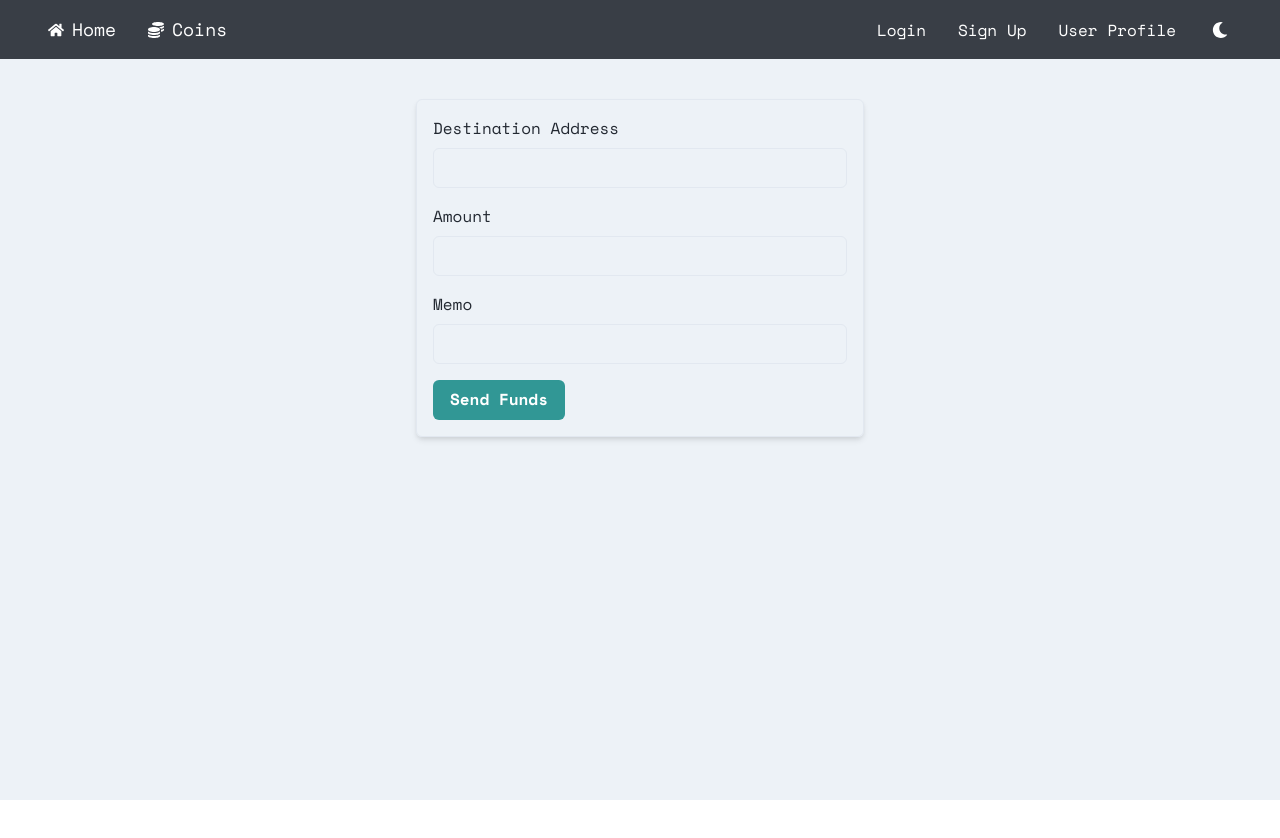
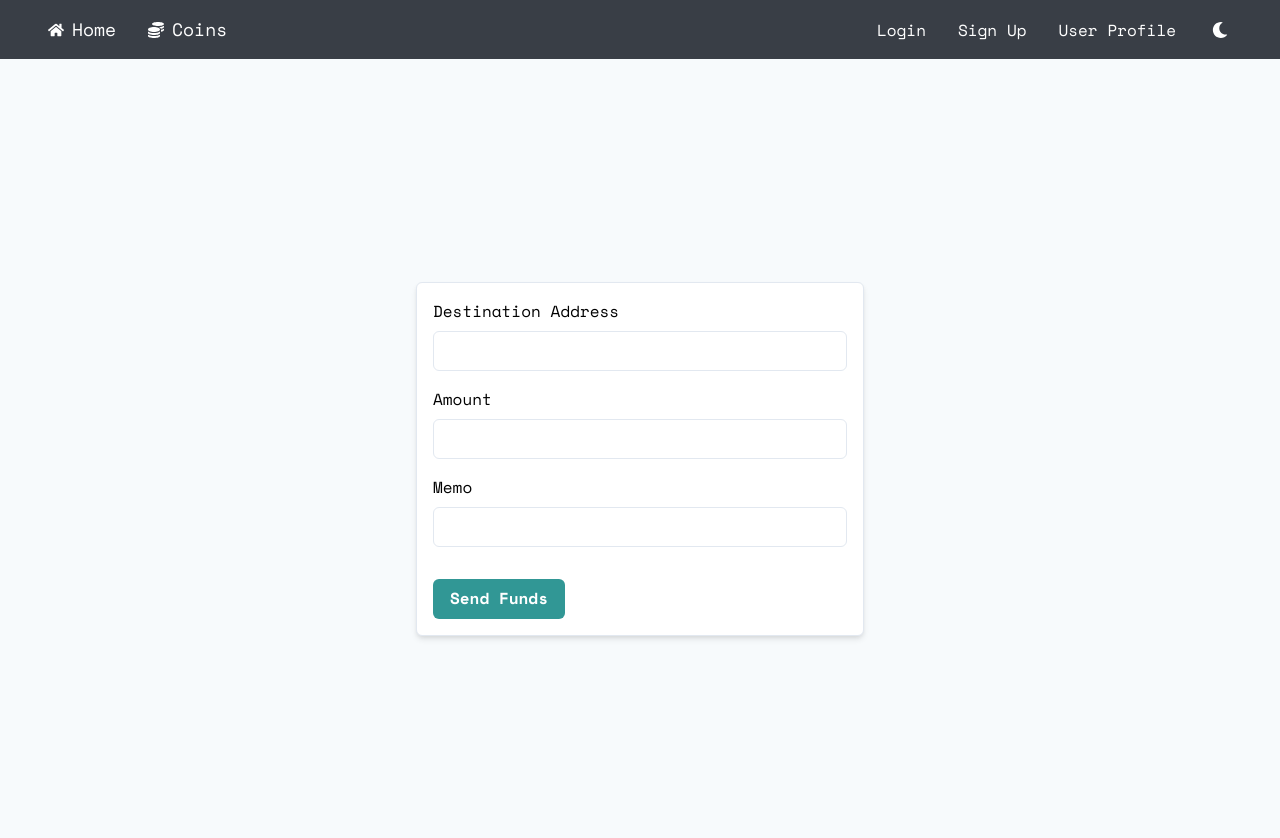
Before and after one commit to FrederickAndersonn/cryptoPulse, a React (Vite) app in the folder frontend/: page /sendfunds in a window 1280 px wide. Shown: the top 838 px of the page. Before the commit the page ends 800 px from the top, so only its background shows below. Built offline with nearby package versions, Linux system fonts and the light colour scheme.

Commit message:
ui changes

```diff
--- a/frontend/src/actions/wallet.ts
+++ b/frontend/src/actions/wallet.ts
@@ -0,0 +1,44 @@
+import axios from 'axios';
+
+interface WalletInfo {
+  balance: string;
+  publicKey: string;
+  address: string;
+}
+
+interface Transaction {
+  id: string;
+  memo: string;
+  fee_charged: string;
+  created_at: string;
+}
+
+export const fetchWalletDetails = async (token: string): Promise<Partial<WalletInfo>> => {
+  const config = {
+    headers: {
+      Authorization: `Bearer ${token}`,
+    },
+  };
+
+  try {
+    const response = await axios.get<Partial<WalletInfo>>('http://localhost:5001/wallet/details', config);
+    return response.data;
+  } catch (error : any) {
+    throw new Error(error.response?.data || error.message);
+  }
+};
+
+export const fetchTransactions = async (token: string): Promise<Transaction[]> => {
+  const config = {
+    headers: {
+      Authorization: `Bearer ${token}`,
+    },
+  };
+
+  try {
+    const response = await axios.get<Transaction[]>('http://localhost:5001/wallet/transactions', config);
+    return response.data;
+  } catch (error : any) {
+    throw new Error(error.response?.data || error.message);
+  }
+};
--- a/frontend/src/components/SendFunds.tsx
+++ b/frontend/src/components/SendFunds.tsx
@@ -1,43 +1,54 @@
-import React, { useState } from 'react';
-import { Box, Button, FormControl, FormLabel, Input, useToast } from '@chakra-ui/react';
-import axios from 'axios';
+import React, { useState } from "react";
+import {
+  Box,
+  Button,
+  FormControl,
+  FormLabel,
+  Input,
+  useToast,
+  useColorMode,
+  Flex,
+} from "@chakra-ui/react";
+import axios from "axios";
 
 const SendFundsForm: React.FC = () => {
-  const [destinationID, setDestinationID] = useState('');
-  const [amount, setAmount] = useState('');
-  const [memo, setMemo] = useState(''); // State for memo string
+  const [destinationID, setDestinationID] = useState("");
+  const [amount, setAmount] = useState("");
+  const [memo, setMemo] = useState("");
   const [loading, setLoading] = useState(false);
   const toast = useToast();
+  const { colorMode } = useColorMode(); // Access colorMode from useColorMode
+  const isDark = colorMode === "dark"; // Check if color mode is dark
 
   const handleSubmit = async (e: React.FormEvent) => {
     e.preventDefault();
     setLoading(true);
 
     try {
-      const token = localStorage.getItem('token'); // Assume the token is stored in localStorage
+      const token = localStorage.getItem("token");
       const response = await axios.post(
-        'http://localhost:5001/wallet/sendfunds',
-        { destinationID, amount, memo }, // Include memo in the data sent to backend
+        "http://localhost:5001/wallet/sendfunds",
+        { destinationID, amount, memo },
         { headers: { Authorization: `Bearer ${token}` } }
       );
 
       toast({
-        title: 'Success',
-        description: 'Funds sent successfully.',
-        status: 'success',
+        title: "Success",
+        description: "Funds sent successfully.",
+        status: "success",
         duration: 5000,
         isClosable: true,
       });
 
       // Clear form fields
-      setDestinationID('');
-      setAmount('');
-      setMemo('');
+      setDestinationID("");
+      setAmount("");
+      setMemo("");
     } catch (error) {
       toast({
-        title: 'Error',
-        description: 'Failed to send funds.',
-        status: 'error',
+        title: "Error",
+        description: "Failed to send funds.",
+        status: "error",
         duration: 5000,
         isClosable: true,
       });
@@ -47,7 +58,22 @@ const SendFundsForm: React.FC = () => {
   };
 
   return (
-    <Box maxW="md" mx="auto" mt={10} p={4} borderWidth={1} borderRadius="md" boxShadow="md">
+    <Flex
+      height="100vh"
+      alignItems="center"
+      bg={isDark ? "gray.900" : "gray.50"}
+    >
+      <Box
+        maxW="md"
+        mx="auto"
+        p={4}
+        borderWidth={1}
+        borderRadius="md"
+        boxShadow="md"
+        bg={isDark ? "gray.700" : "white"}
+        color={isDark ? "white" : "black"}
+        width="40%"
+      >
         <form onSubmit={handleSubmit}>
           <FormControl id="destinationID" mb={4}>
             <FormLabel>Destination Address</FormLabel>
@@ -56,6 +82,9 @@ const SendFundsForm: React.FC = () => {
               value={destinationID}
               onChange={(e) => setDestinationID(e.target.value)}
               isRequired
+              bg={isDark ? "gray.800" : "white"}
+              color={isDark ? "white" : "black"}
+              _placeholder={{ color: isDark ? "gray.400" : "gray.600" }}
             />
           </FormControl>
 
@@ -66,6 +95,9 @@ const SendFundsForm: React.FC = () => {
               value={amount}
               onChange={(e) => setAmount(e.target.value)}
               isRequired
+              bg={isDark ? "gray.800" : "white"}
+              color={isDark ? "white" : "black"}
+              _placeholder={{ color: isDark ? "gray.400" : "gray.600" }}
             />
           </FormControl>
 
@@ -75,6 +107,9 @@ const SendFundsForm: React.FC = () => {
               type="text"
               value={memo}
               onChange={(e) => setMemo(e.target.value)}
+              bg={isDark ? "gray.800" : "white"}
+              color={isDark ? "white" : "black"}
+              _placeholder={{ color: isDark ? "gray.400" : "gray.600" }}
             />
           </FormControl>
 
@@ -83,11 +118,15 @@ const SendFundsForm: React.FC = () => {
             colorScheme="teal"
             isLoading={loading}
             isDisabled={loading}
+            mt={4}
+            bg={isDark ? "teal.600" : undefined} // Optional: Adjust button background for dark mode
+            _hover={{ bg: isDark ? "teal.700" : "teal.500" }} // Optional: Adjust hover background for dark mode
           >
             Send Funds
           </Button>
         </form>
       </Box>
+    </Flex>
   );
 };
 
--- a/frontend/src/components/WalletDetails.tsx
+++ b/frontend/src/components/WalletDetails.tsx
@@ -1,5 +1,6 @@
 import React, { useState, useEffect } from 'react';
 import axios from 'axios';
+import { useNavigate } from 'react-router-dom'; // Import useNavigate for programmatic navigation
 import {
   Flex,
   Box,
@@ -10,7 +11,9 @@ import {
   VStack,
   Divider,
   useColorMode,
+  Button,
 } from '@chakra-ui/react';
+import { fetchWalletDetails, fetchTransactions } from '../actions/wallet'; // Adjust the path as per your project structure
 
 interface Transaction {
   id: string;
@@ -37,60 +40,52 @@ const WalletDetails: React.FC = () => {
   const { colorMode, toggleColorMode } = useColorMode();
   const isDark = colorMode === 'dark';
 
+  const navigate = useNavigate(); // Use useNavigate instead of useHistory
+
   useEffect(() => {
-    const fetchWalletDetails = async () => {
+    const fetchData = async () => {
       try {
-        const token = localStorage.getItem('token'); // Assuming token is stored in localStorage
-        const config = {
-          headers: {
-            Authorization: `Bearer ${token}`,
-          },
-        };
+        const token = localStorage.getItem('token') || ''; // Assuming token is stored in localStorage
+        const walletDetails = await fetchWalletDetails(token);
+        const transactions = await fetchTransactions(token);
 
-        // Fetch wallet details
-        const walletDetailsRes = await axios.get<Partial<WalletInfo>>(
-          'http://localhost:5001/wallet/details',
-          config
-        );
-        setWalletInfo((prevState) => ({
-          ...prevState,
-          balance: walletDetailsRes.data.balance || '', // Ensure balance is not undefined
-          publicKey: walletDetailsRes.data.publicKey || '', // Ensure publicKey is not undefined
-          address: walletDetailsRes.data.address || '', // Ensure address is not undefined
-        }));
-
-        // Fetch transactions associated with the wallet
-        const transactionsRes = await axios.get<Transaction[]>(
-          'http://localhost:5001/wallet/transactions',
-          config
-        );
-        setWalletInfo((prevState) => ({
-          ...prevState,
-          transactions: transactionsRes.data,
-        }));
-      } catch (err : any) {
-        console.error('Error fetching wallet details or transactions:', err.response ? err.response.data : err.message);
+        setWalletInfo({
+          balance: walletDetails.balance || '',
+          publicKey: walletDetails.publicKey || '',
+          address: walletDetails.address || '',
+          transactions,
+        });
+      } catch (error : any) {
+        console.error('Error fetching wallet details or transactions:', error.message);
       }
     };
 
-    fetchWalletDetails();
+    fetchData();
   }, []);
 
+  const handleTransfer = () => {
+    navigate('/sendfunds'); // Redirect to /sendfunds route using navigate
+  };
+
   return (
-    <Flex direction="column" p={4} minHeight="100vh" bg={isDark ? 'gray.900' : 'gray.50'}>
+    <Flex height="100vh" p={4} bg={isDark ? 'gray.900' : 'gray.50'} direction="column">
       <Flex align="center" justify="space-between">
         <Heading size="lg" color={isDark ? 'white' : 'black'}>
           Wallet Details
         </Heading>
       </Flex>
 
-      <Box mt={4} p={4} borderWidth="1px" borderRadius="lg" boxShadow="md" bg={isDark ? 'gray.700' : 'white'} color={isDark ? 'white' : 'black'}>
-        <Text>
-          <strong>Balance:</strong> {walletInfo.balance}
+      <Box mt={4} p={4} borderWidth="1px" borderRadius="lg" boxShadow="md" bg={isDark ? 'gray.700' : 'white'} color={isDark ? 'white' : 'black'} textAlign="center">
+        <Text fontSize="sm">Total Balance</Text>
+        <Text fontSize="3xl" fontWeight="bold" mt={1}>
+          {walletInfo.balance}
         </Text>
         <Text mt={2}>
           <strong>Address:</strong> {walletInfo.address}
         </Text>
+        <Button mt={4} colorScheme="teal" onClick={handleTransfer}>
+          Transfer
+        </Button>
       </Box>
 
       <Box mt={4} p={4} borderWidth="1px" borderRadius="lg" boxShadow="md" bg={isDark ? 'gray.700' : 'white'} color={isDark ? 'white' : 'black'}>
```
Lines whose indentation alone changed are shown as unchanged.
